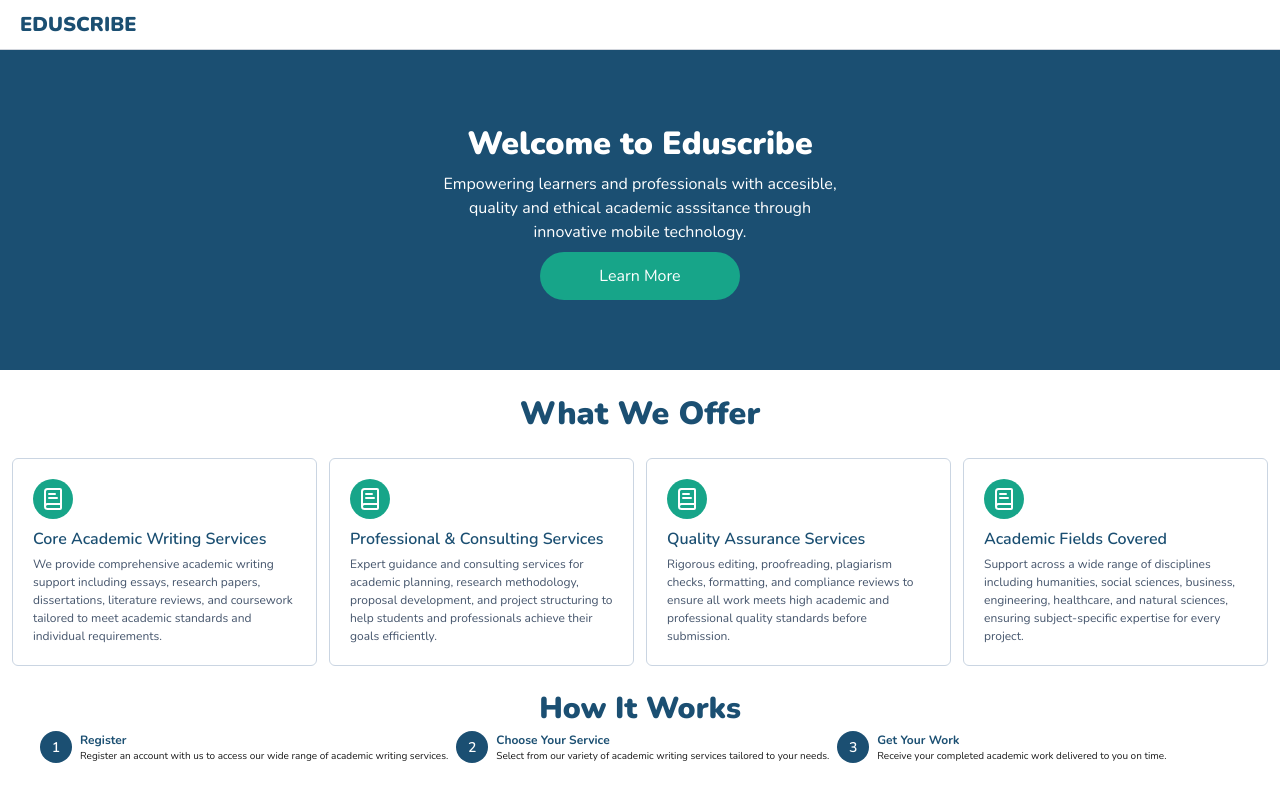
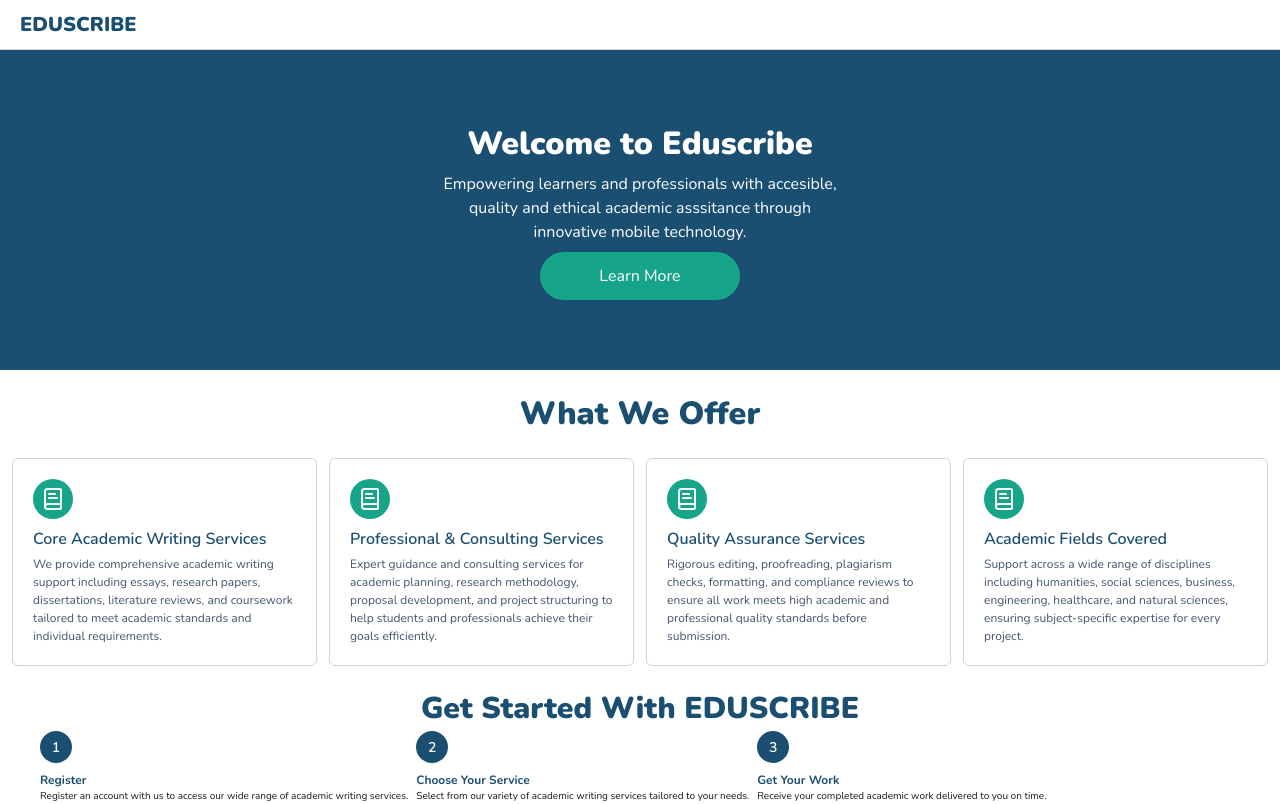
Before and after one commit to StephenTetteh-Nirvana/Eduscribe, a Next.js app: page / in a window 1280 px wide. Built offline with nearby package versions, Linux system fonts and the light colour scheme.

Commit message:
chnaged header for how-it-works section

```diff
--- a/components/layout/home/HowItWorks.tsx
+++ b/components/layout/home/HowItWorks.tsx
@@ -19,13 +19,13 @@ const data = [
 const HowItWorks = () => {
     return (
         <div className=" w-full mt-5 px-10">
-          <h1 className="text-[var(--primary)] text-center text-[30px] font-[900]">How It Works</h1>
+          <h1 className="text-[var(--primary)] text-center text-[30px] font-[900]">Get Started With EDUSCRIBE</h1>
 
           {/* Work Roadmap  */}
           <div className="flex flex-col gap-2 md:flex-row">
            {data.map((item, index) => (
 
-            <div key={index} className="flex flex-row gap-2 h-[60px]">
+            <div key={index} className="flex flex-row gap-2 h-[60px] md:flex-col">
               <div className="bg-[var(--primary)] w-8 h-8 rounded-full
                 flex items-center justify-center text-white font-[600] flex-shrink-0 text-[14px]"
               >
```
